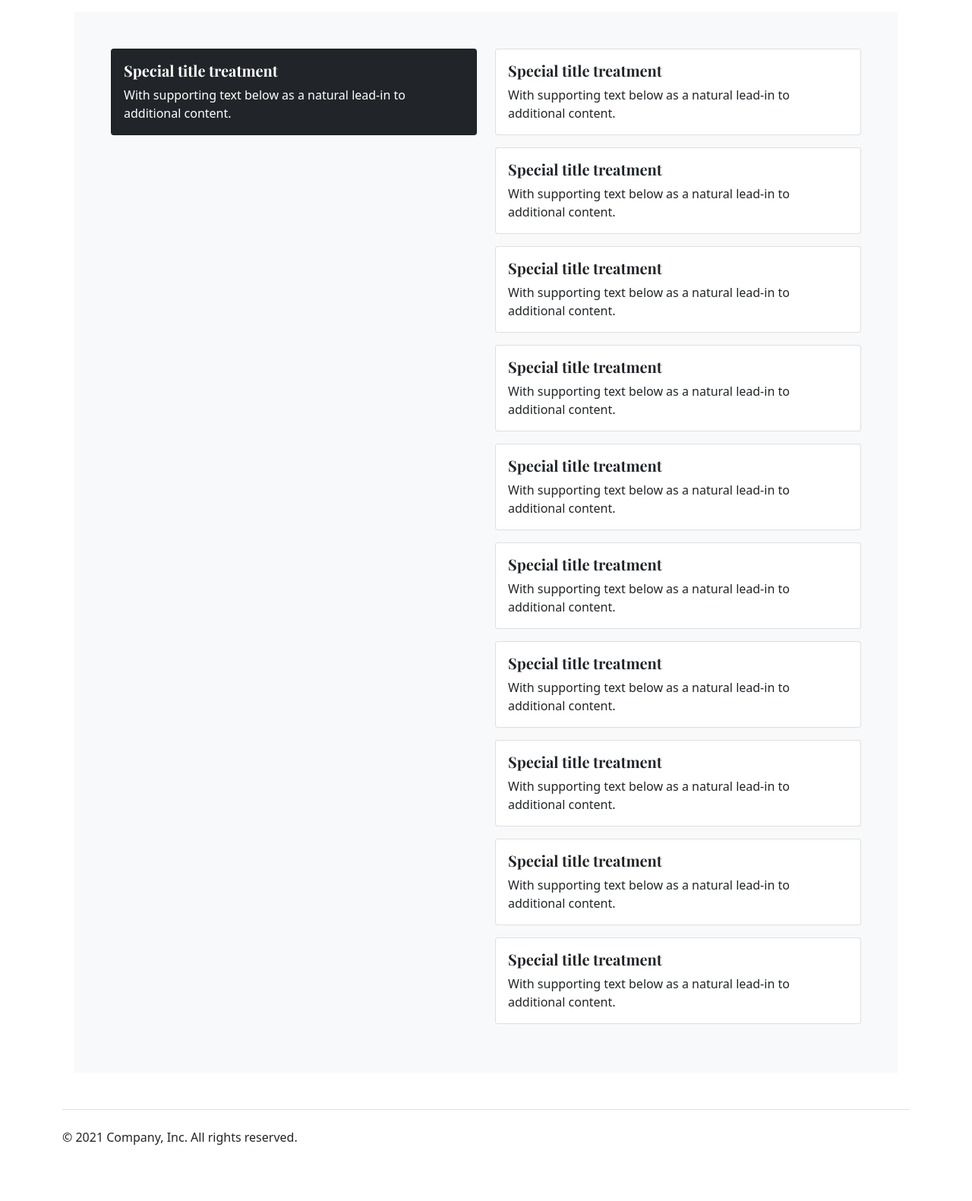
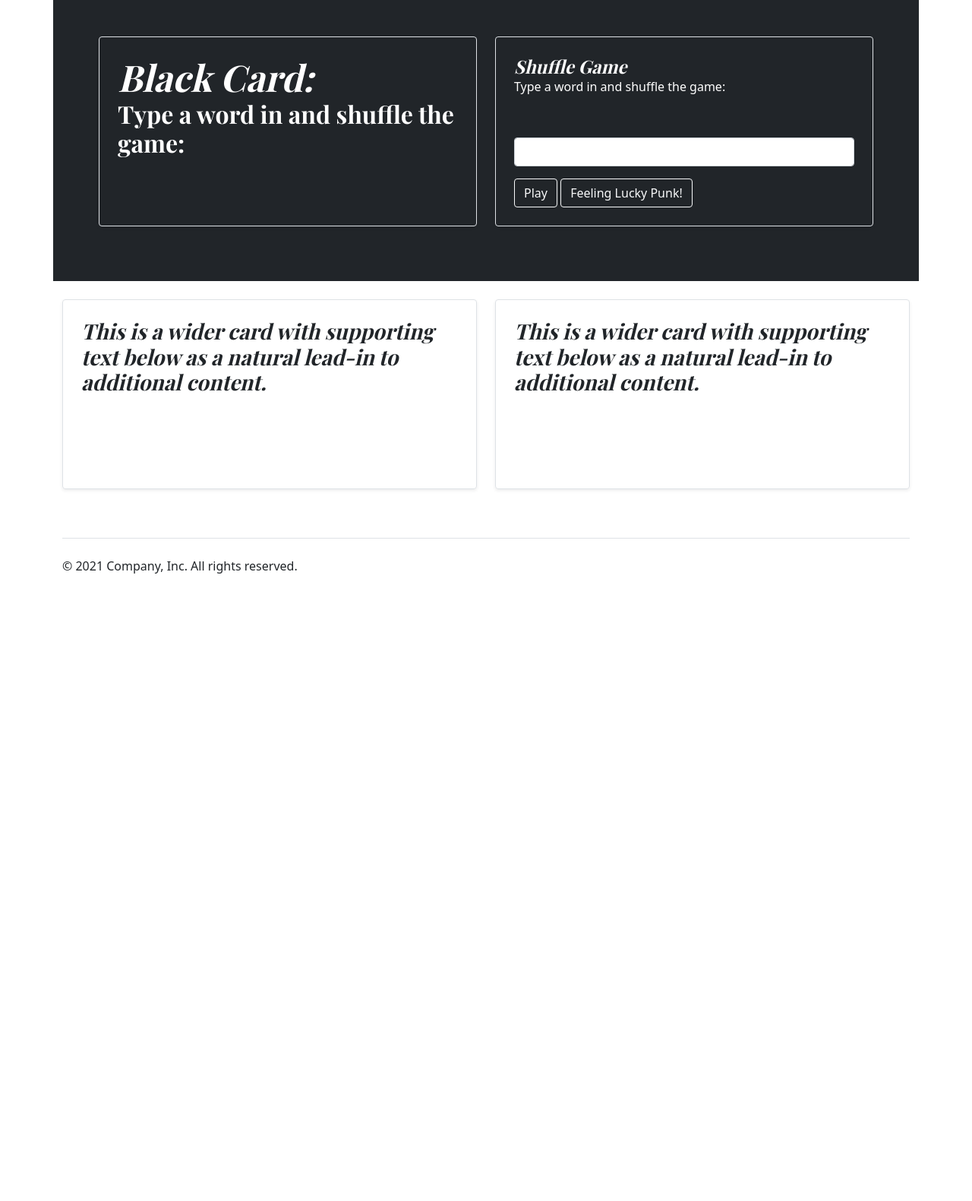
Before and after one commit to dkthecoder/Cards-Against-Humanity-Standalone-Webapp, a Flask app: page /play in a window 1280 px wide. Shown: the part 132-1713 px from the top of the page at 76% size. After the commit the page ends 887 px from the top, so only its background shows below. Run offline with Flask 2, Linux system fonts and the light colour scheme.

Commit message:
fixing visual display of cards

```diff
--- a/app.py
+++ b/app.py
@@ -33,7 +33,7 @@ def play():
     form = LetsPlay()
     #if form.validate_on_submit():
 
-    return render_template("play.html", title="play")
+    return render_template("play.html", title="play", form=form)
 
 
 
--- a/blackcards.py
+++ b/blackcards.py
@@ -4,6 +4,9 @@ print("importing black cards")
 df = pd.read_csv (r'data\CAH - Black Cards.csv', header=None)
 print("importing black cards COMPLETE")
 
+#Return TRUE length of dataframe
+def length():
+    return len(df) - 1
 
 #read all
 def read_all():
--- a/templates/index.html
+++ b/templates/index.html
@@ -14,8 +14,8 @@
       <p class="lead font-weight-normal">An adult party game in which players complete fill-in-the-blank statements
         using words or phrases typically deemed offensive, risqué or politically incorrect printed on playing cards.</p>
 
-        <div class="h-100 p-5 bg-dark border rounded-3 text-light">
-          <h6>Enter a name/word favourite combination of letters</h6>
+      <div class="h-100 p-2 bg-dark rounded-3 text-light">
+        <h5>Enter a name/word favourite combination of letters</h5>
 
         <form method="POST" , action="">
           {{ form.hidden_tag()}}
@@ -27,6 +27,7 @@
 
           <div class="form-group pt-3">
             {{ form.submit(class="btn btn-outline-light") }}
+            <a class="btn btn-outline-light" href="{{ url_for('rules') }}">Feeling Lucky Punk!</a>
           </div>
 
         </form>
--- a/templates/layout.html
+++ b/templates/layout.html
@@ -7,10 +7,27 @@
    <link href="https://cdn.jsdelivr.net/npm/bootstrap@5.1.3/dist/css/bootstrap.min.css" rel="stylesheet"
       integrity="sha384-1BmE4kWBq78iYhFldvKuhfTAU6auU8tT94WrHftjDbrCEXSU1oBoqyl2QvZ6jIW3" crossorigin="anonymous">
 
+      <style>
+         .bd-placeholder-img {
+           font-size: 1.125rem;
+           text-anchor: middle;
+           -webkit-user-select: none;
+           -moz-user-select: none;
+           user-select: none;
+         }
+
+         @media (min-width: 768px) {
+           .bd-placeholder-img-lg {
+             font-size: 3.5rem;
+           }
+         }
+       </style>
+
+
    <!-- Custom styles for this template -->
    <link href="https://fonts.googleapis.com/css?family=Playfair+Display:700,900" rel="stylesheet">
    <!-- Custom styles for this template -->
-   <link href="blog.css" rel="stylesheet">
+   <link href="templates\blog.css" rel="stylesheet">
 
 </head>
 
--- a/templates/play.html
+++ b/templates/play.html
@@ -6,103 +6,60 @@
 
 <main>
 
-  <!-- wide center piece -->
-  <div class="position-relative overflow-hidden p-3 p-md-5 m-md-3 bg-light">
-
-    <div class="row">
-      <div class="col-sm-6">
-        <div class="card text-white bg-dark mb-3">
-          <div class="card-body">
-            <h5 class="card-title">Special title treatment</h5>
-            <p class="card-text">With supporting text below as a natural lead-in to additional content.</p>
-          </div>
+  <div class="row p-4 p-md-5 mb-4 text-white bg-dark">
+    <div class="col-md-6">
+      <div class="row g-0 border rounded overflow-hidden flex-md-row mb-4 shadow-sm h-md-250 position-relative">
+        <div class="col p-4 d-flex flex-column position-static">
+          <h2 class="mb-0 display-4 fst-italic">Black Card:</h2>
+          <h2 class="card-text mb-auto">Type a word in and shuffle the game:</h2>
         </div>
       </div>
+    </div>
 
 
-      <div class="col-sm-6">
+    <div class="col-md-6">
+      <div class="row g-0 border rounded overflow-hidden flex-md-row mb-4 shadow-sm h-md-250 position-relative">
+        <div class="col p-4 d-flex flex-column position-static">
+          <h4 class="mb-0 fst-italic">Shuffle Game</h4>
+          <p class="card-text mb-auto">Type a word in and shuffle the game:</p>
 
-        <div class="card bg-white mb-3">
-          <div class="card-body">
-            <h5 class="card-title">Special title treatment</h5>
-            <p class="card-text">With supporting text below as a natural lead-in to additional content.</p>
-          </div>
+          <form method="POST" , action="">
+            {{ form.hidden_tag()}}
+            <fieldset class="form-group">
+              <div class="form-group">
+                {{ form.word(class="form-control") }}
+              </div>
+            </fieldset>
+
+            <div class="form-group pt-3">
+              {{ form.submit(class="btn btn-outline-light") }}
+              <a class="btn btn-outline-light" href="{{ url_for('rules') }}">Feeling Lucky Punk!</a>
+            </div>
+
+          </form>
         </div>
-
-
-        <div class="card bg-white mb-3">
-          <div class="card-body">
-            <h5 class="card-title">Special title treatment</h5>
-            <p class="card-text">With supporting text below as a natural lead-in to additional content.</p>
-          </div>
-        </div>
-
-
-        <div class="card bg-white mb-3">
-          <div class="card-body">
-            <h5 class="card-title">Special title treatment</h5>
-            <p class="card-text">With supporting text below as a natural lead-in to additional content.</p>
-          </div>
-        </div>
-
-
-        <div class="card bg-white mb-3">
-          <div class="card-body">
-            <h5 class="card-title">Special title treatment</h5>
-            <p class="card-text">With supporting text below as a natural lead-in to additional content.</p>
-          </div>
-        </div>
-
-
-        <div class="card bg-white mb-3">
-          <div class="card-body">
-            <h5 class="card-title">Special title treatment</h5>
-            <p class="card-text">With supporting text below as a natural lead-in to additional content.</p>
-          </div>
-        </div>
-
-
-        <div class="card bg-white mb-3">
-          <div class="card-body">
-            <h5 class="card-title">Special title treatment</h5>
-            <p class="card-text">With supporting text below as a natural lead-in to additional content.</p>
-          </div>
-        </div>
-
-        <div class="card bg-white mb-3">
-          <div class="card-body">
-            <h5 class="card-title">Special title treatment</h5>
-            <p class="card-text">With supporting text below as a natural lead-in to additional content.</p>
-          </div>
-        </div>
-
-
-        <div class="card bg-white mb-3">
-          <div class="card-body">
-            <h5 class="card-title">Special title treatment</h5>
-            <p class="card-text">With supporting text below as a natural lead-in to additional content.</p>
-          </div>
-        </div>
-
-
-        <div class="card bg-white mb-3">
-          <div class="card-body">
-            <h5 class="card-title">Special title treatment</h5>
-            <p class="card-text">With supporting text below as a natural lead-in to additional content.</p>
-          </div>
-        </div>
-
-
-        <div class="card bg-white mb-3">
-          <div class="card-body">
-            <h5 class="card-title">Special title treatment</h5>
-            <p class="card-text">With supporting text below as a natural lead-in to additional content.</p>
-          </div>
-        </div>
-
       </div>
     </div>
   </div>
+
+  <div class="row mb-2">
+
+    <div class="col-md-6">
+      <div class="row g-0 border rounded overflow-hidden flex-md-row mb-4 shadow-sm h-md-250 position-relative">
+        <div class="col p-4 d-flex flex-column position-static">
+          <h3 class="mb-0 fst-italic">This is a wider card with supporting text below as a natural lead-in to additional content.</h3>
+        </div>
+      </div>
+    </div>
+
+    <div class="col-md-6">
+      <div class="row g-0 border rounded overflow-hidden flex-md-row mb-4 shadow-sm h-md-250 position-relative">
+        <div class="col p-4 d-flex flex-column position-static">
+          <h3 class="mb-0 fst-italic">This is a wider card with supporting text below as a natural lead-in to additional content.</h3>
+        </div>
+      </div>
+    </div>
+
   </div>
 
 </main>
--- a/whitecards.py
+++ b/whitecards.py
@@ -4,6 +4,9 @@ print("importing white cards")
 df = pd.read_csv (r'data\CAH - White Cards.csv', header=None)
 print("importing white card COMPLETE")
 
+#Return TRUE length of dataframe
+def length():
+    return len(df) - 1
 
 #read all
 def read_all():
```
Lines whose indentation alone changed are shown as unchanged.
